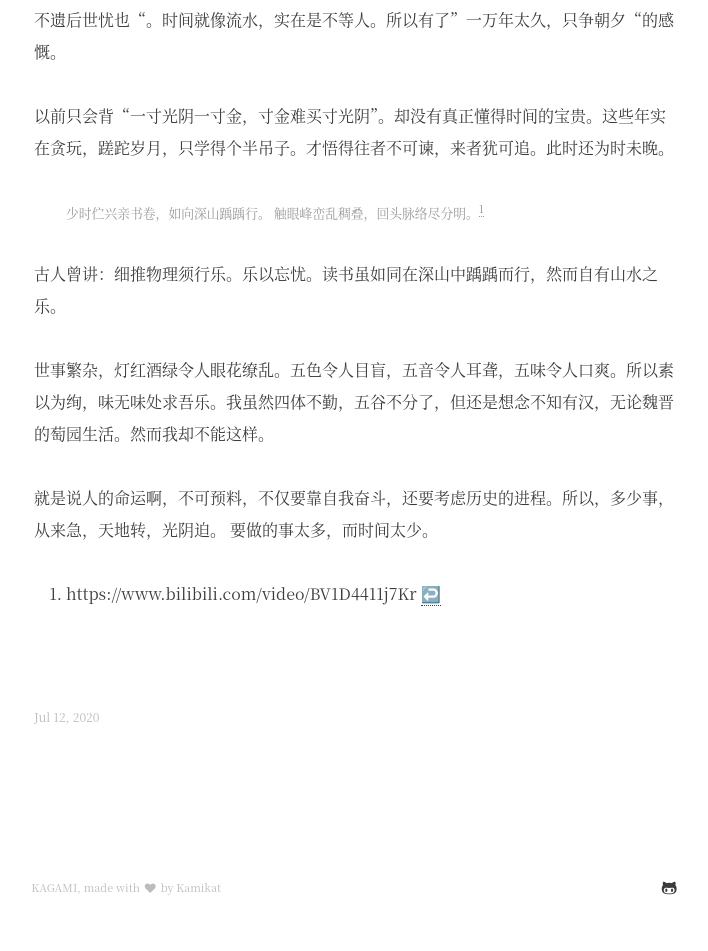
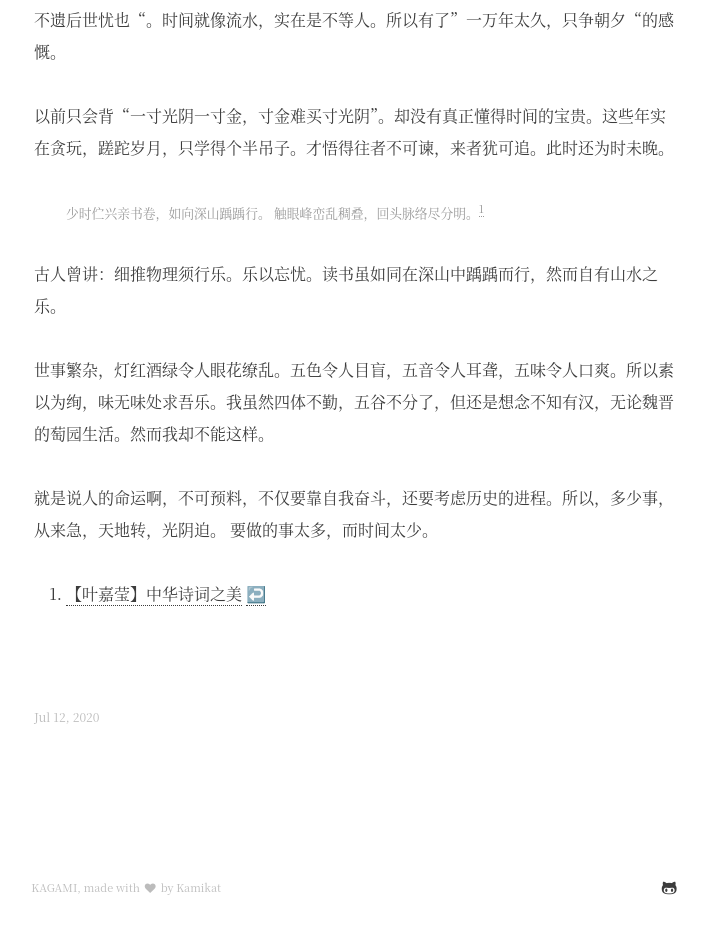
Before and after one commit to ZezeChen/ZezeChen.github.io, a Jekyll site: the page built from _posts/2020-07-12-意境.md, in a window 1280 px wide. Shown: the part 1439-2390 px from the top of the page, without its empty margins (286-994 px from the left). Built offline with Jekyll 4.4.1, drawn with Linux system fonts in a browser that asks for light colours.

Commit message:
Add files via upload

```diff
--- a/_posts/2020-07-12-意境.md
+++ b/_posts/2020-07-12-意境.md
@@ -3,7 +3,7 @@ layout : post
 pid : 25
 title: 意境
 date: 2020-07-12 08:59:13 +0800
-cover_url: http://ww1.sinaimg.cn/large/006bYYnlly1ggcapid8olj30go0gpab3.jpg
+cover_url: http://ww1.sinaimg.cn/large/006bYYnlly1ggnypx23v7j33342bc1kz.jpg
 category: Life
 ---
 
@@ -39,4 +39,4 @@ category: Life
 就是说人的命运啊，不可预料，不仅要靠自我奋斗，还要考虑历史的进程。所以，多少事，从来急，天地转，光阴迫。
 要做的事太多，而时间太少。
 
-[^1]:https://www.bilibili.com/video/BV1D4411j7Kr
+[^1]:[【叶嘉莹】中华诗词之美](https://www.bilibili.com/video/BV1D4411j7Kr)
```
